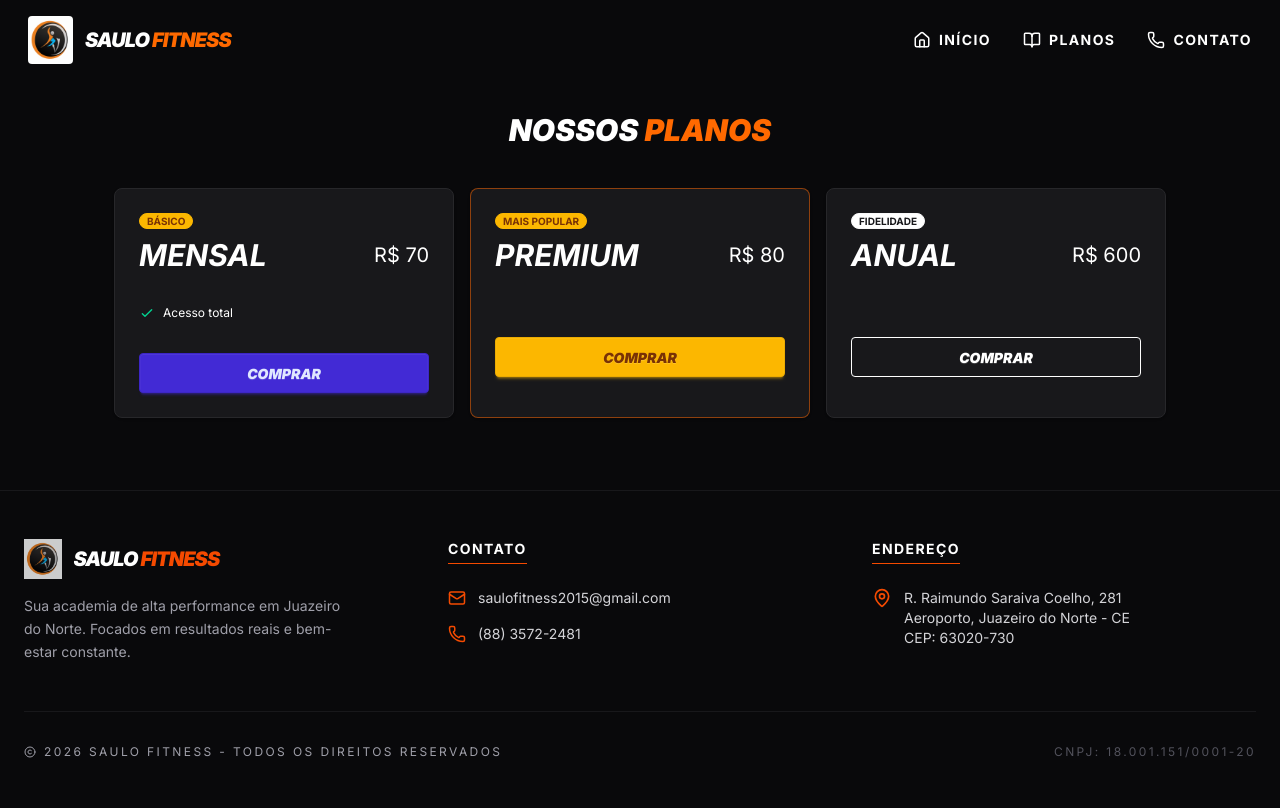
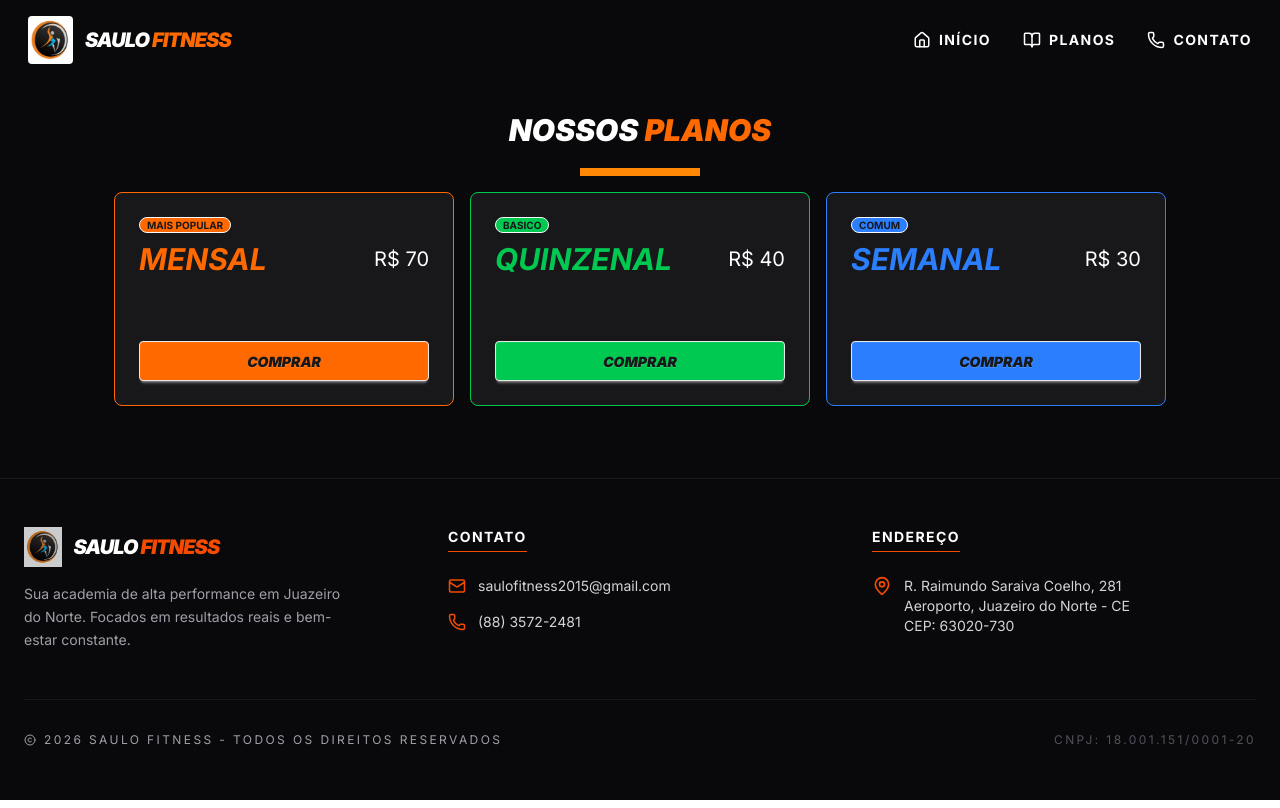
Before and after one commit to luizdev10/academia, a React (Vite) app: page /planos in a window 1280 px wide. Built offline with nearby package versions, Linux system fonts and the light colour scheme.

Commit message:
saving changes on the plans page

```diff
--- a/src/pages/Planos/Planos.jsx
+++ b/src/pages/Planos/Planos.jsx
@@ -1,72 +1,64 @@
 function Planos() {
+
+    const listaPlano = [
+        {
+            periodo: "Mensal",
+            status: "Mais Popular",
+            preco: "R$ 70",
+            corBorda: "border-orange-500",
+            corBotao: "bg-orange-500",
+            corTexto: "text-orange-500"
+        },
+        {
+            periodo: "Quinzenal",
+            status: "Basico",
+            preco: "R$ 40",
+            corBorda: "border-green-500",
+            corBotao: "bg-green-500",
+            corTexto: "text-green-500"
+        },
+        {
+            periodo: "Semanal",
+            status: "Comum",
+            preco: "R$ 30",
+            corBorda: "border-blue-500",
+            corBotao: "bg-blue-500",
+            corTexto: "text-blue-500"
+        }
+    ];
     return (
         <section className="min-h-28 bg-zinc-950 pt-28 pb-10">
             <div className="container mx-auto px-4">
-                <h2 className="text-white text-3xl font-black uppercase italic text-center mb-10">
+                <div className="text-center mb-1.5 ">
+                    <h2 className="text-white text-3xl font-black uppercase italic text-center mb-5 ">
                         Nossos <span className="text-orange-500">Planos</span>
                     </h2>
+                    <div className="bg-orange-400 w-30 h-2 m-auto mb-4"></div>
+                </div>
 
-                {/* CONTAINER DO CARROSSEL
-                    - snap-x: ativa o scroll horizontal com trava
-                    - no-scrollbar: classe para esconder a barra (opcional)
-                */}
+
                 <div className="flex w-full gap-4 overflow-x-auto pb-8 snap-x snap-mandatory md:justify-center">
 
-                    {/* CARD 01 */}
-                    <div className="card w-85 min-w-[320px] bg-zinc-900 shadow-sm snap-center border border-zinc-800">
-                        <div className="card-body text-white">
-                            <span className="badge badge-xs badge-warning uppercase font-bold">Básico</span>
+                    {listaPlano.map((item, index) => {
+                        return (
+                            <div key={index} className={`card w-85 min-w-[320px] bg-zinc-900 shadow-sm snap-center border ${item.corBorda}`}>
+                                <div className={`card-body text-white`}>
+                                    <span className={`badge badge-xs uppercase ${item.corBotao} font-bold`}>{item.status}</span>
                                     <div className="flex justify-between items-center">
-                                <h2 className="text-3xl font-bold italic uppercase">Mensal</h2>
-                                <span className="text-xl">R$ 70</span>
+                                        <h2 className={`text-3xl font-bold italic uppercase ${item.corTexto}`}>{item.periodo}</h2>
+                                        <span className={`text-xl `}>{item.preco}</span>
                                     </div>
-                            {/* Edite sua lista aqui */}
+
                                     <ul className="mt-6 flex flex-col gap-2 text-xs">
-                                <li className="flex items-center gap-2">
-                                    <svg xmlns="http://www.w3.org/2000/svg" className="size-4 text-success" fill="none" viewBox="0 0 24 24" stroke="currentColor"><path strokeLinecap="round" strokeLinejoin="round" strokeWidth="2" d="M5 13l4 4L19 7" /></svg>
-                                    <span>Acesso total</span>
-                                </li>
+
                                     </ul>
                                     <div className="mt-6">
-                                <button className="btn btn-primary btn-block uppercase italic font-black">Comprar</button>
+                                        <button className={`btn  btn-block ${item.corBotao} uppercase italic font-black`}>Comprar</button>
                                     </div>
                                 </div>
                             </div>
-
-                    {/* CARD 02 */}
-                    <div className="card w-85 min-w-[320px] bg-zinc-900 shadow-sm snap-center border border-orange-500/50">
-                        <div className="card-body text-white">
-                            <span className="badge badge-xs badge-warning uppercase font-bold">Mais Popular</span>
-                            <div className="flex justify-between items-center">
-                                <h2 className="text-3xl font-bold italic uppercase">Premium</h2>
-                                <span className="text-xl">R$ 80</span>
-                            </div>
-                            <ul className="mt-6 flex flex-col gap-2 text-xs">
-                                {/* Seus itens aqui */}
-                            </ul>
-                            <div className="mt-6">
-                                <button className="btn btn-warning btn-block uppercase italic font-black">Comprar</button>
-                            </div>
-                        </div>
-                    </div>
-
-                    {/* CARD 03 */}
-                    <div className="card w-85 min-w-[320px] bg-zinc-900 shadow-sm snap-center border border-zinc-800">
-                        <div className="card-body text-white">
-                            <span className="badge badge-xs badge-zinc-500 uppercase font-bold">Fidelidade</span>
-                            <div className="flex justify-between items-center">
-                                <h2 className="text-3xl font-bold italic uppercase">Anual</h2>
-                                <span className="text-xl">R$ 600</span>
-                            </div>
-                            <ul className="mt-6 flex flex-col gap-2 text-xs">
-                                {/* Seus itens aqui */}
-                            </ul>
-                            <div className="mt-6">
-                                <button className="btn btn-outline text-white btn-block uppercase italic font-black">Comprar</button>
-                            </div>
-                        </div>
-                    </div>
-
+                        )
+                    })}
                 </div>
             </div>
         </section>
```
Also changed, not shown: 4 other files (tests, documents, lock files or other folders). Lines whose indentation alone changed are shown as unchanged.
